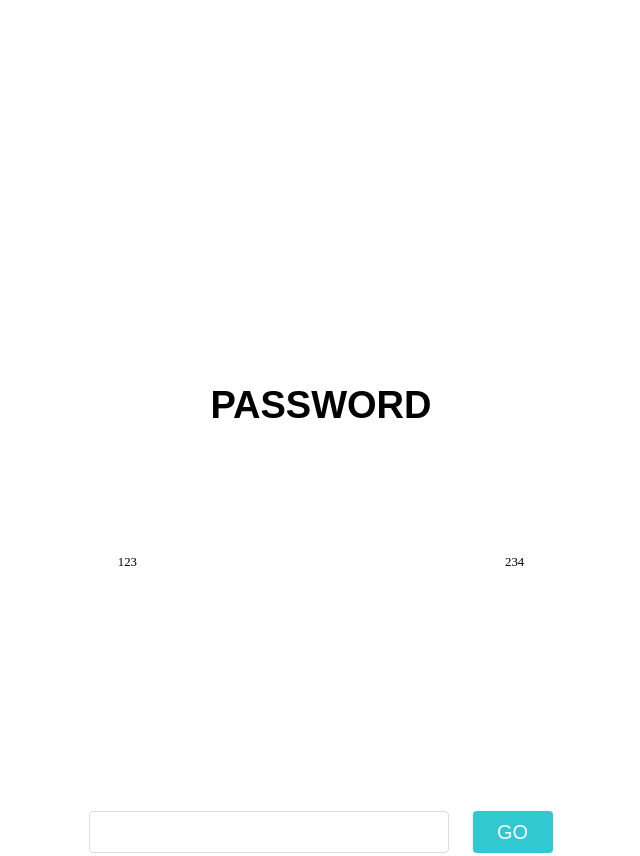
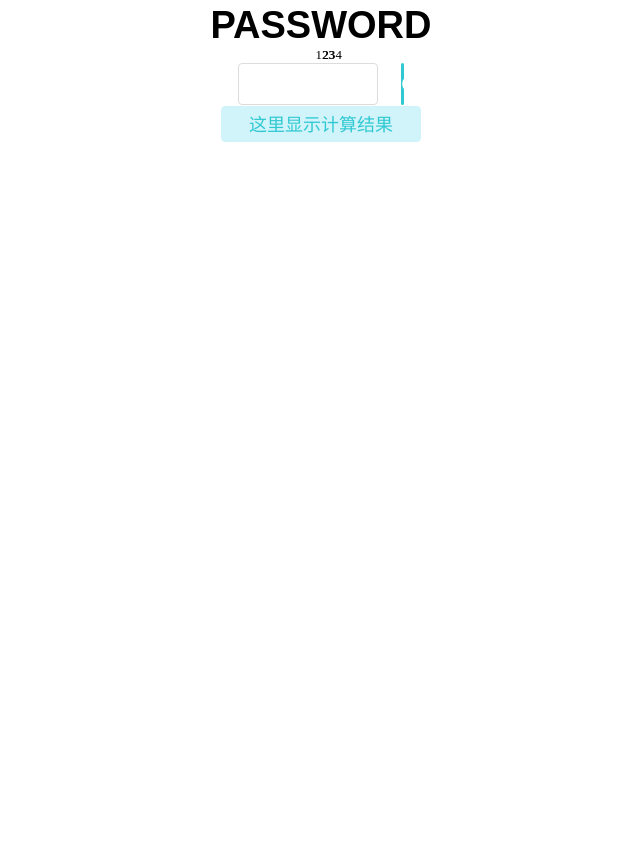
Before and after one commit to iGarym/iGarym.github.io, a plain HTML site: page pswd/index.html in a window 1280 px wide. Shown: the top 856 px of the page, without its empty margins (319-959 px from the left). After the commit the page ends 800 px from the top, so only its background shows below. Drawn offline with Linux system fonts and the light colour scheme; a web font is replaced by a local one.

Commit message:
change font-size(rem)

```diff
--- a/pswd/index.html
+++ b/pswd/index.html
@@ -16,17 +16,17 @@
     		text-align: center;
     	}
     	div.content {
-    		padding-top: 30rem;
+    		padding-top: .3rem;
     	}
     	h1 {
-    		margin-bottom: 10rem;
+    		margin-bottom: .1rem;
     		font-family: 'Pattaya', sans-serif;
     		font-size: 38px;
     	}
     	label {
     		display: inline-block;
-    		width: 30rem;
-    		height: 20rem;
+    		width: .3rem;
+    		height: .2rem;
     	}
     	label input {
     		display: none;
@@ -35,7 +35,7 @@
     		/* margin-top: 5vh; */
     	}
     	#g-text input {
-    		width: 50rem;
+    		width: .5rem;
     		min-width: 140px;
     		max-width: 360px;
     		height: 42px;
@@ -51,7 +51,7 @@
     		border: 1px solid #30C9D2;
     	}
     	#g-text button {
-    		width: 20rem;
+    		width: .2rem;
     		max-width: 80px;
     		height: 42px;
     		margin-left: 20px;
@@ -69,11 +69,11 @@
     	}
     	#g-text + p {
     		display: inline-block;
-    		width: 60rem;
+    		width: .6rem;
     		min-width: 200px;
     		max-width: 400px;
     		height: 36px;
-    		margin-top: 10rem;
+    		margin-top: .1rem;
     		border-radius: 4px;
     		border: 1px solid #d1f3fa;
     		line-height: 36px;
--- a/src/js/pswd.js
+++ b/src/js/pswd.js
@@ -1,6 +1,6 @@
 var dpr = window.devicePixelRatio || 1,
     fontEl = document.createElement('style'),
-    rem = document.documentElement.clientWidth / 100;
+    rem = document.documentElement.clientWidth / 1;
 // 设置data-dpr属性，留作的css hack之用
 document.documentElement.setAttribute('data-dpr', dpr);
 // 动态写入样式
```
